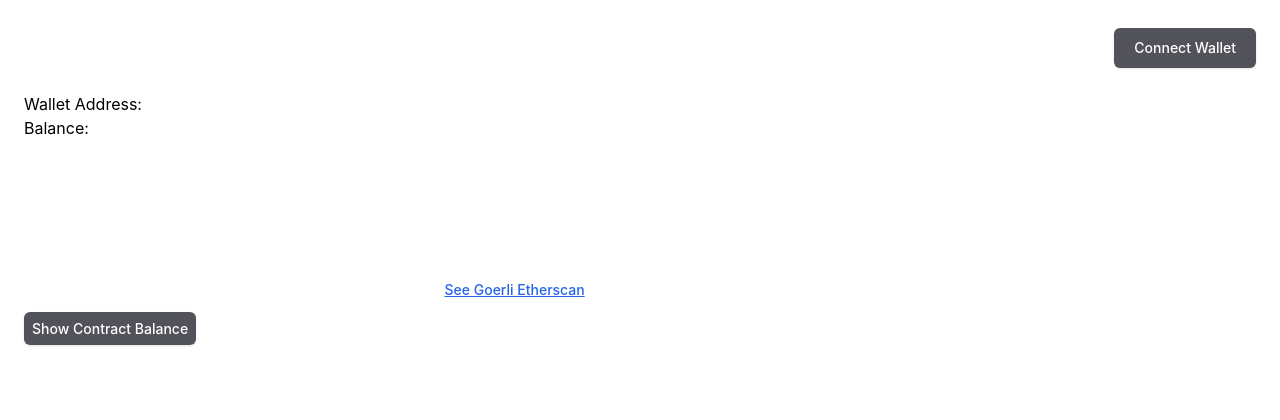
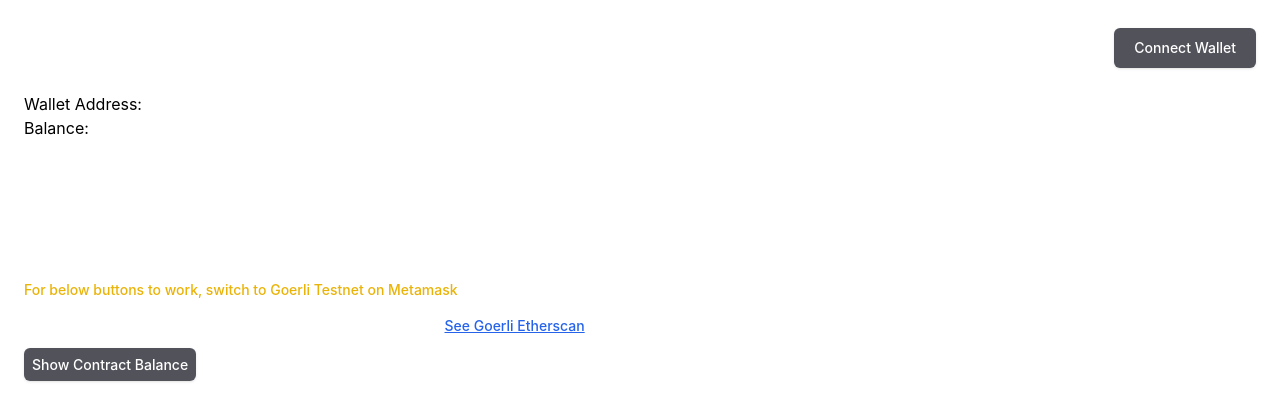
Before and after one commit to FranklinDAO-Dev-Team/eth-dapp-starter, a Next.js app: page / in a window 1280 px wide. Shown: the top 420 px of the page. Built offline with nearby package versions, Linux system fonts and the light colour scheme; no server answers.

Commit message:
added note to switch to goerli net

```diff
--- a/pages/index.js
+++ b/pages/index.js
@@ -119,6 +119,9 @@ export default function Home() {
 
                 <div className="m-6">
 
+                <h2 className="flex mb-4 text-sm font-medium text-yellow-500">
+                        For below buttons to work, switch to Goerli Testnet on Metamask
+                    </h2>
 
                     <h2 className="flex mb-4 text-sm font-medium text-white">
                         Contract: 0x2D53197C8Dfb493b64111BcA29286f613912a7BB (<a className="text-blue-600 underline hover:text-blue-700" href="https://goerli.etherscan.io/address/0x2D53197C8Dfb493b64111BcA29286f613912a7BB#code">See Goerli Etherscan</a>)
```
